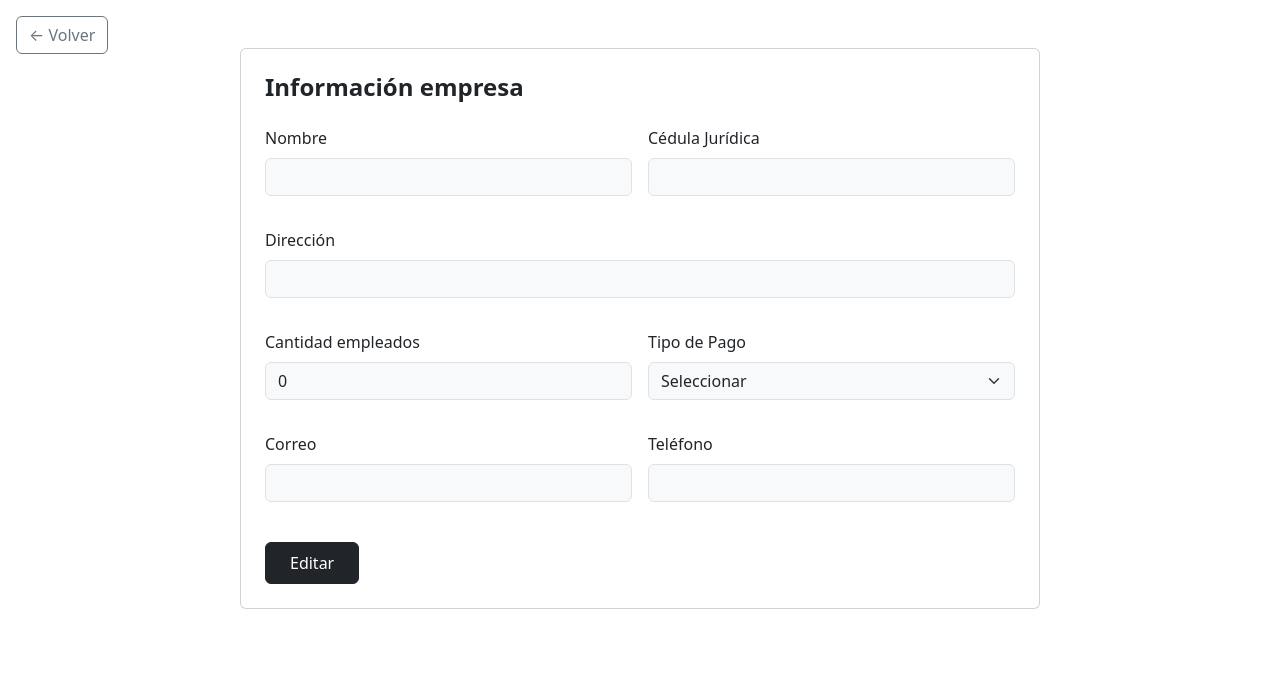
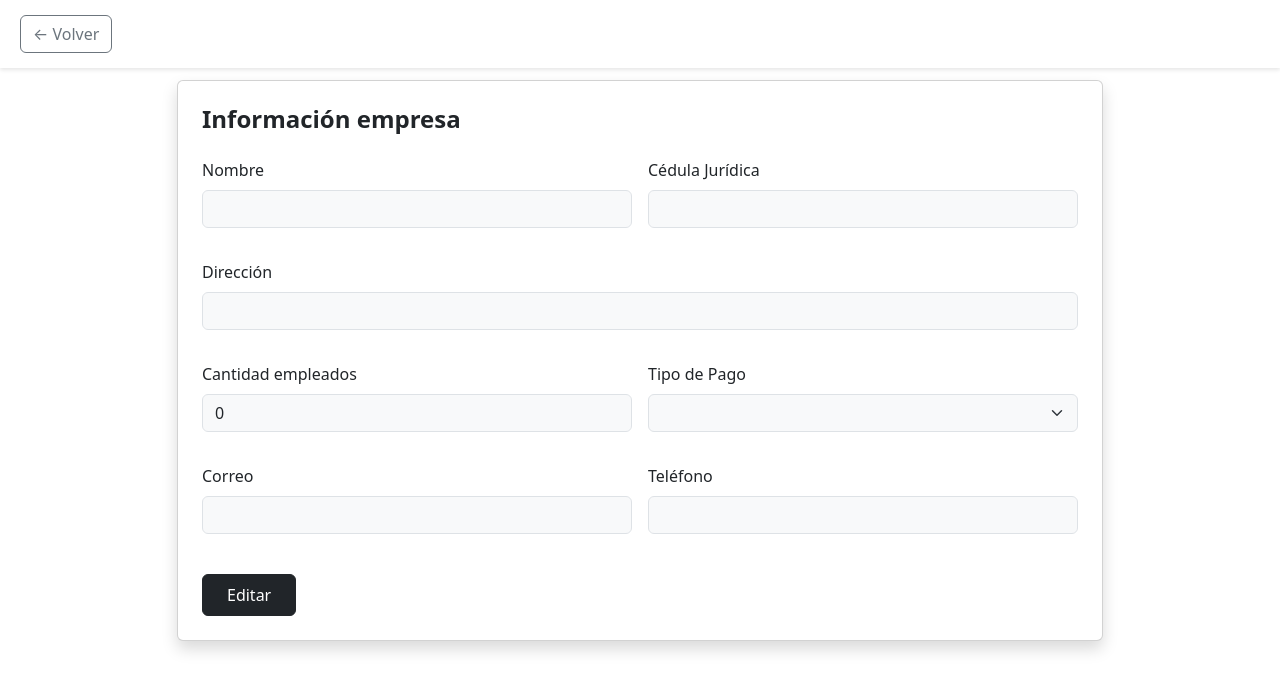
Before and after one commit to luisEChaconC/PI-IngeBases, a Vue app in the folder frontend/: page /view-company-info in a window 1280 px wide. Shown: the top 690 px of the page. Built offline with nearby package versions, Linux system fonts and the light colour scheme; no server answers; sample sign-in values are in the browser's storage.

Commit message:
feat(user-role): update user role assignment and modify dummy data for non-admin users

```diff
--- a/frontend/src/views/MainMenu.vue
+++ b/frontend/src/views/MainMenu.vue
@@ -58,7 +58,7 @@
               <a class="nav-link" href="#">Asignación de Roles</a>
             </li>
             <li v-if="showOption('viewCompanyManagement')" class="nav-item">
-              <a class="nav-link" href="#">Gestión de Empresas</a>
+              <router-link class="nav-link" to="/view-companies-list">Gestión de Empresas</router-link>
             </li>
             <li v-if="showOption('viewReports')" class="nav-item">
               <a class="nav-link" href="#">Reportes</a>
--- a/frontend/src/views/SelectChangeBenefit.vue
+++ b/frontend/src/views/SelectChangeBenefit.vue
@@ -1,5 +1,14 @@
 <template>
   <div class="container my-5">
+    <div class="position-relative mb-4">
+      <router-link
+          to="/main-menu"
+          class="btn btn-outline-secondary"
+          title="Volver al menú principal"
+        >
+          ← Volver
+        </router-link>
+    </div>
     <div class="card p-4 shadow">
       <div class="d-flex justify-content-between align-items-center mb-4">
         <h2 class="card-title mb-0">Beneficios</h2>
--- a/frontend/src/views/ViewCompaniesList.vue
+++ b/frontend/src/views/ViewCompaniesList.vue
@@ -1,5 +1,14 @@
 <template>
   <div class="container my-5">
+    <div class="position-relative mb-4">
+      <router-link
+          to="/main-menu"
+          class="btn btn-outline-secondary"
+          title="Volver al menú principal"
+        >
+          ← Volver
+        </router-link>
+    </div>
     <div class="card shadow">
       <div class="card-body">
         <h2 class="card-title mb-4">Empresas</h2>
--- a/frontend/src/views/ViewCompanyInfo.vue
+++ b/frontend/src/views/ViewCompanyInfo.vue
@@ -1,13 +1,22 @@
 <template>
-    <div class="d-flex justify-content-center align-items-center my-5">
+  <div>
+    <!-- Barra superior fija con botón de regreso -->
+    <div class="top-bar">
       <router-link
         to="/main-menu"
-        class="btn btn-outline-secondary position-absolute top-0 start-0 m-3"
+        class="btn btn-outline-secondary"
         title="Volver al menú principal"
       >
         ← Volver
       </router-link>
-      <div class="card" style="max-width: 800px; width: 100%;">
+    </div>
+
+    <!-- Contenido principal con espaciado para evitar la barra superior -->
+    <div class="main-content">
+      <div class="container">
+        <div class="row justify-content-center">
+          <div class="col-lg-10">
+            <div class="card shadow">
               <div class="card-body p-4">
                 <h4 class="card-title fw-bold mb-4">Información empresa</h4>
 
@@ -35,8 +44,8 @@
                   </div>
                   <div class="col-md-6 mb-3">
                     <label for="paymentType" class="form-label">Tipo de Pago</label>
-              <select class="form-select" id="paymentType" v-model="company.paymentType" disabled>
-                <option value="" disabled>Seleccionar</option>
+                    <select class="form-select" id="paymentType" disabled>
+                      <option>{{ translatedPaymentType }}</option>
                     </select>
                   </div>
 
@@ -53,6 +62,10 @@
 
                 <div class="mt-4">
                   <button type="button" class="btn btn-dark px-4">Editar</button>
+                </div>
+              </div>
+            </div>
+          </div>
         </div>
       </div>
     </div>
@@ -123,12 +136,38 @@ export default {
     fullAddress() {
       const { province, canton, neighborhood, additionalDirectionDetails } = this.company.person;
       return [province, canton, neighborhood, additionalDirectionDetails].filter(Boolean).join(', ');
+    },
+
+    translatedPaymentType() {
+      const translations = {
+        'Monthly': 'Mensual',
+        'Biweekly': 'Quincenal',
+        'Weekly': 'Semanal'
+      };
+
+      return translations[this.company.paymentType] || this.company.paymentType;
     }
   }
 };
 </script>
 
 <style scoped>
+.top-bar {
+  background-color: white;
+  padding: 15px 20px;
+  box-shadow: 0 2px 4px rgba(0,0,0,0.1);
+  position: fixed;
+  top: 0;
+  left: 0;
+  width: 100%;
+  z-index: 1000;
+}
+
+.main-content {
+  padding-top: 80px;
+  padding-bottom: 40px;
+}
+
 .btn-dark {
   padding: 0.5rem 2rem;
 }
@@ -138,4 +177,13 @@ export default {
   color: #212529;
   opacity: 1;
 }
+
+.card.shadow {
+  box-shadow: 0 0.5rem 1rem rgba(0, 0, 0, 0.15) !important;
+}
+
+.card-title {
+  font-size: 1.5rem;
+  font-weight: bold;
+}
 </style>
--- a/frontend/src/views/ViewEmployeeProfile.vue
+++ b/frontend/src/views/ViewEmployeeProfile.vue
@@ -102,7 +102,7 @@ export default {
         userPosition.value = currentUserInformation.position;
         let response;
 
-        if (currentUserInformation.isAdmin) {
+        if (currentUserInformation.position == 'Employer') {
           response = await axios.get(`https://localhost:5000/api/EmployerGetID/GetEmployerById/${currentUserInformation.idNaturalPerson}`);
         } else {
           response = await axios.get(`https://localhost:5000/api/EmployeeGetID/GetEmployeeById/${currentUserInformation.idNaturalPerson}`);
@@ -115,7 +115,7 @@ export default {
           secondLastName: response.data.secondSurname || '',
           identityCard: response.data.cedula || '',
           workerId: response.data.workerId || '',
-          role: currentUserInformation.isAdmin ? 'Empleador' : 'Empleado',
+          role: currentUserInformation.position,
           contractType: response.data.contractType || '',
           grossSalary: response.data.grossSalary || 0,
           email: response.data.email || '',
```
Also changed, not shown: 2 other files (tests, documents, lock files or other folders). Lines whose indentation alone changed are shown as unchanged.
